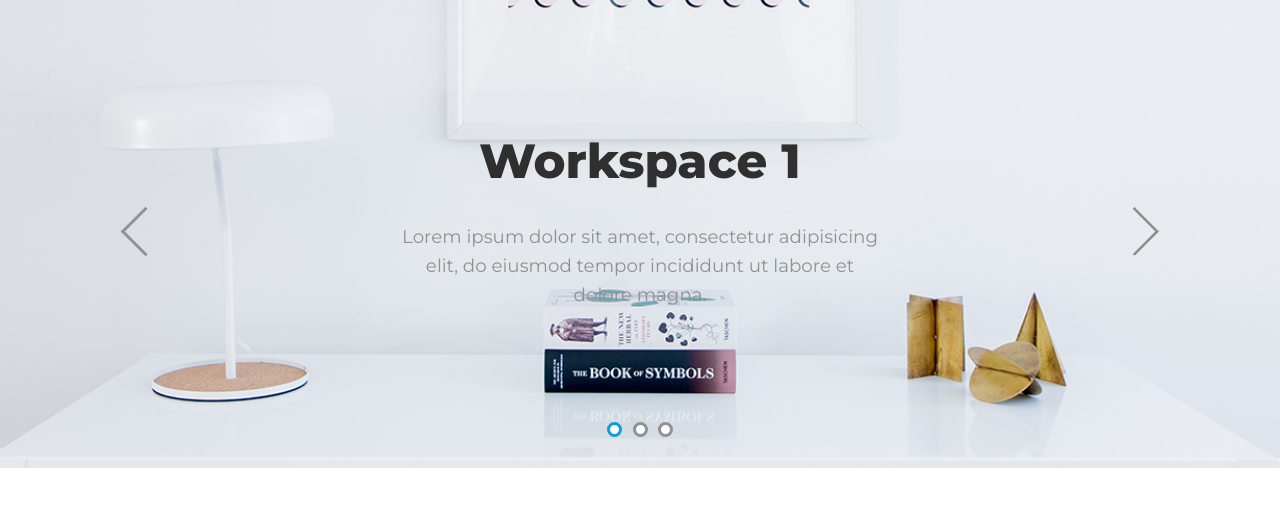
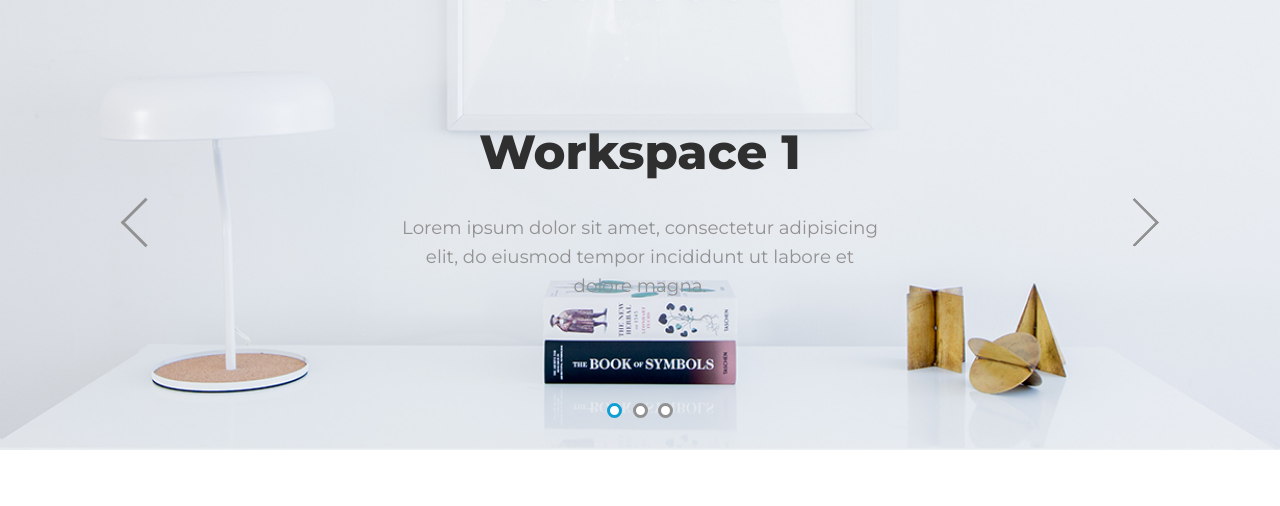
Before and after one commit to OlhaBondarenko64/shopware, a website: page src/index.html in a window 1280 px wide. Drawn offline with nearby package versions, Linux system fonts and the light colour scheme; files that its build step writes are made by us from their sources.

Commit message:
fixed height

```diff
--- a/package.json
+++ b/package.json
@@ -25,6 +25,7 @@
     "cssnano": "^4.1.10",
     "del": "^5.1.0",
     "gh-pages": "^2.2.0",
+    "gh-pages-deploy": "^0.5.1",
     "gulp": "^4.0.2",
     "gulp-babel": "^8.0.0",
     "gulp-cache-bust": "^1.4.1",
--- a/src/sass/custom.scss
+++ b/src/sass/custom.scss
@@ -10,6 +10,8 @@
     img{
         object-fit: cover;
         width: 100%;
+        height: 100vh;
+        max-height: 450px;
     }
   }
 
```
Also changed, not shown: 1 other file.
